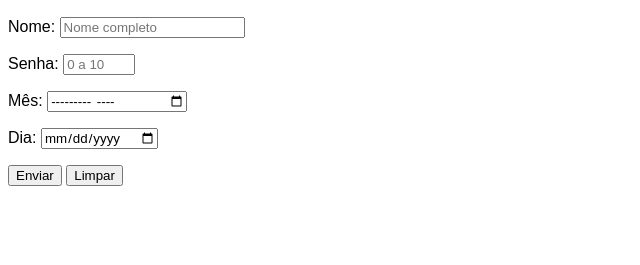
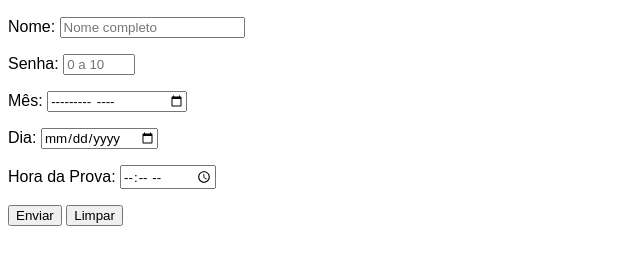
Before and after one commit to rodrigosoboleski/html-css, a plain HTML site: page ex0025_formularios/form03.html in a window 1280 px wide. Shown: the part 111-376 px from the top of the page, without its empty margins (0-640 px from the left). Drawn offline with Linux system fonts and the light colour scheme.

Commit message:
up form03

```diff
--- a/ex0025_formularios/form03.html
+++ b/ex0025_formularios/form03.html
@@ -33,6 +33,9 @@
             <label for="idia">Dia:</label>
             <input type="date" name="dia" id="idia" required>
         </p>
+        <p><label for="ihora">Hora da Prova:</label>
+            <input type="time" name="hora" id="ihora">
+        </p>
         <p>
             <input type="submit" value="Enviar">
             <input type="reset" value="Limpar">
```
